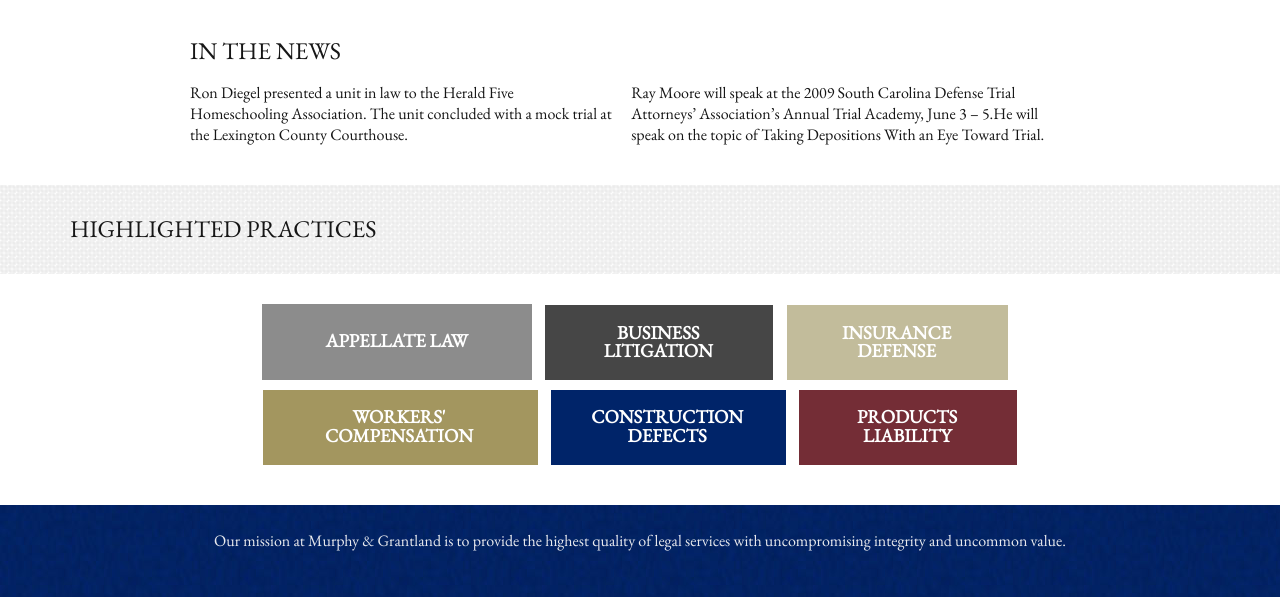
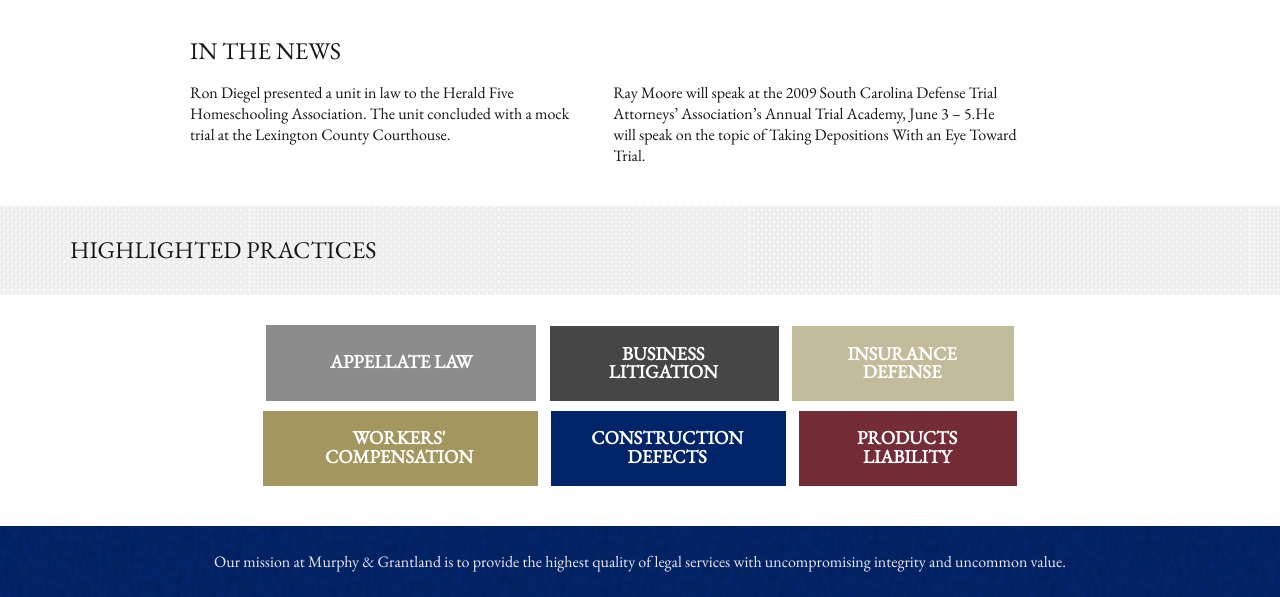
Before and after one commit to joannenguyen/MG, a plain HTML site: page index.html in a window 1280 px wide. Shown: the part 760-1357 px from the top of the page. Drawn offline with nearby package versions, Linux system fonts and the light colour scheme; a web font is replaced by a local one.

Commit message:
updated files

```diff
--- a/css/style.css
+++ b/css/style.css
@@ -464,7 +464,7 @@ input[type=submit] {
 
   .news1, .news2{
   	display: inline-block;
-  	width: 47%;
+  	width: 45%;
   	vertical-align: top;
   }
 
@@ -629,7 +629,7 @@ input[type=submit] {
 	#cssmenu2 #third{
 		background-color: #464646;
 		display: inline-block;
-		padding: 0px 16.5px;
+		padding: 0px 17px;
 		margin-right: 10px;
 		margin-bottom: 10px;
 		text-transform: uppercase;
@@ -640,7 +640,7 @@ input[type=submit] {
 		background-color: #c2bc9b;
 		display: inline-block;
 		padding: 0px 15px;
-		margin-right: 10px;
+		/*margin-right: 10px;*/
 		margin-bottom: 10px;
 		text-transform: uppercase;
 		vertical-align: bottom;
--- a/css/styleattorney.css
+++ b/css/styleattorney.css
@@ -483,7 +483,7 @@ footer{
   }
 
   .attorneysection{
-    display: inline-block;
+   /* display: inline-block;*/
     float: right;
     width: 50%;
     margin-right: 0px;
```
